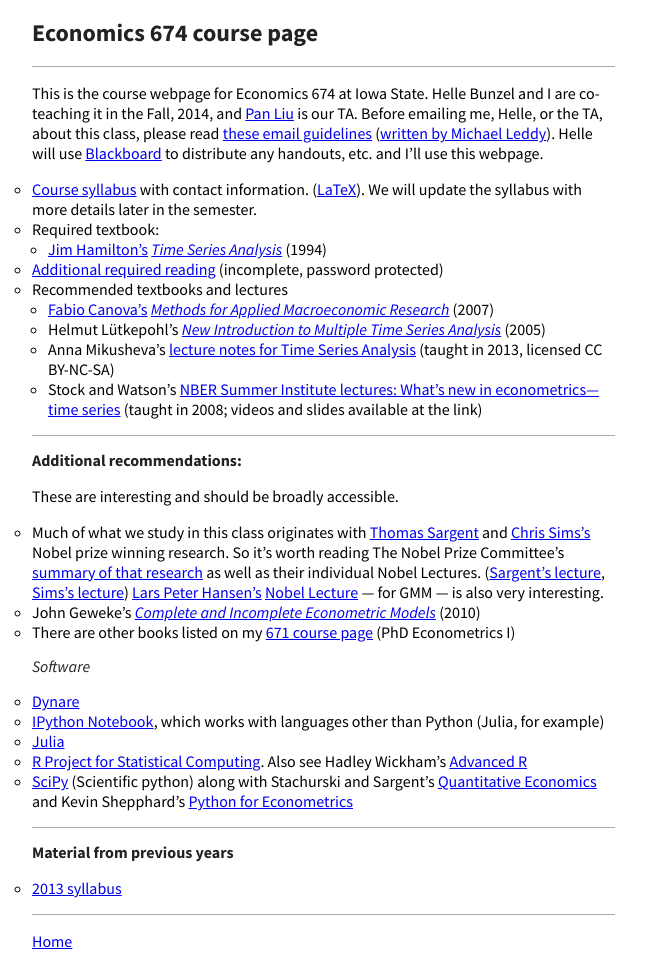
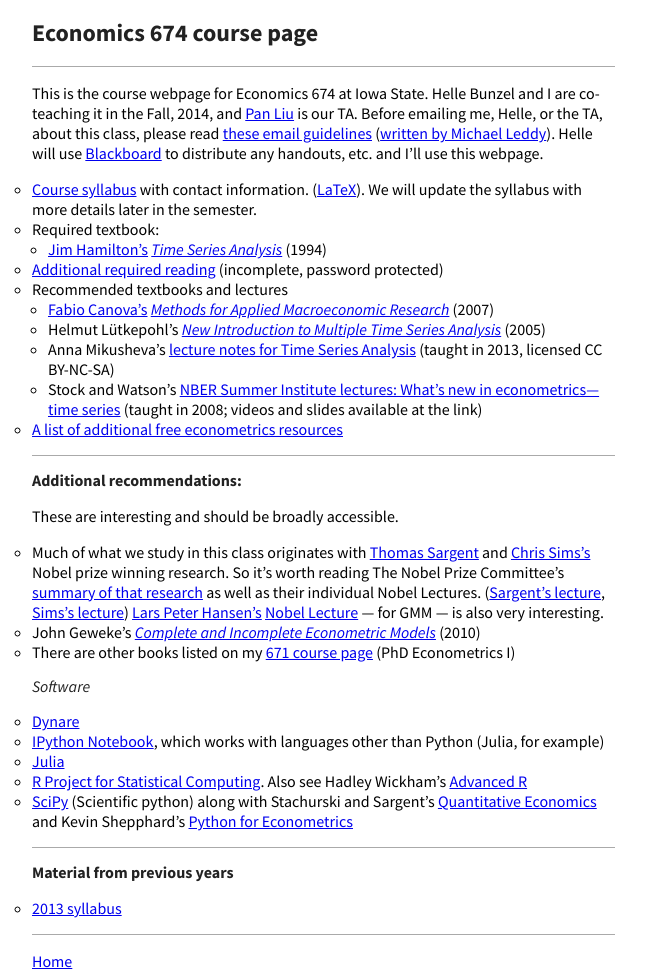
Before and after one commit to mmkuang/grayclhn.github.io, a Jekyll site: the page built from 674/index.md, in a window 1280 px wide. Shown: the whole page, without its empty margins (0-664 px from the left). Built offline with Jekyll 4.4.1, drawn with Linux system fonts in a browser that asks for light colours; Markdown is read by kramdown in place of the engine named in the settings.

Commit message:
Link to EFLP from 674 page

```diff
--- a/674/index.md
+++ b/674/index.md
@@ -36,9 +36,11 @@ I'll use this webpage.
   * Stock and Watson’s [NBER Summer Institute lectures: What’s new in
     econometrics—time series][NBER08] (taught in 2008; videos and slides
     available at the link)
+* [A list of additional free econometrics resources][EFLP]
 
 [Mikusheva]: http://ocw.mit.edu/courses/economics/14-384-time-series-analysis-fall-2013
 [NBER08]: http://www.nber.org/minicourse_2008.html
+[EFLP]: http://www.econometricslibrary.org/#3
 
 <hr />
 
```
